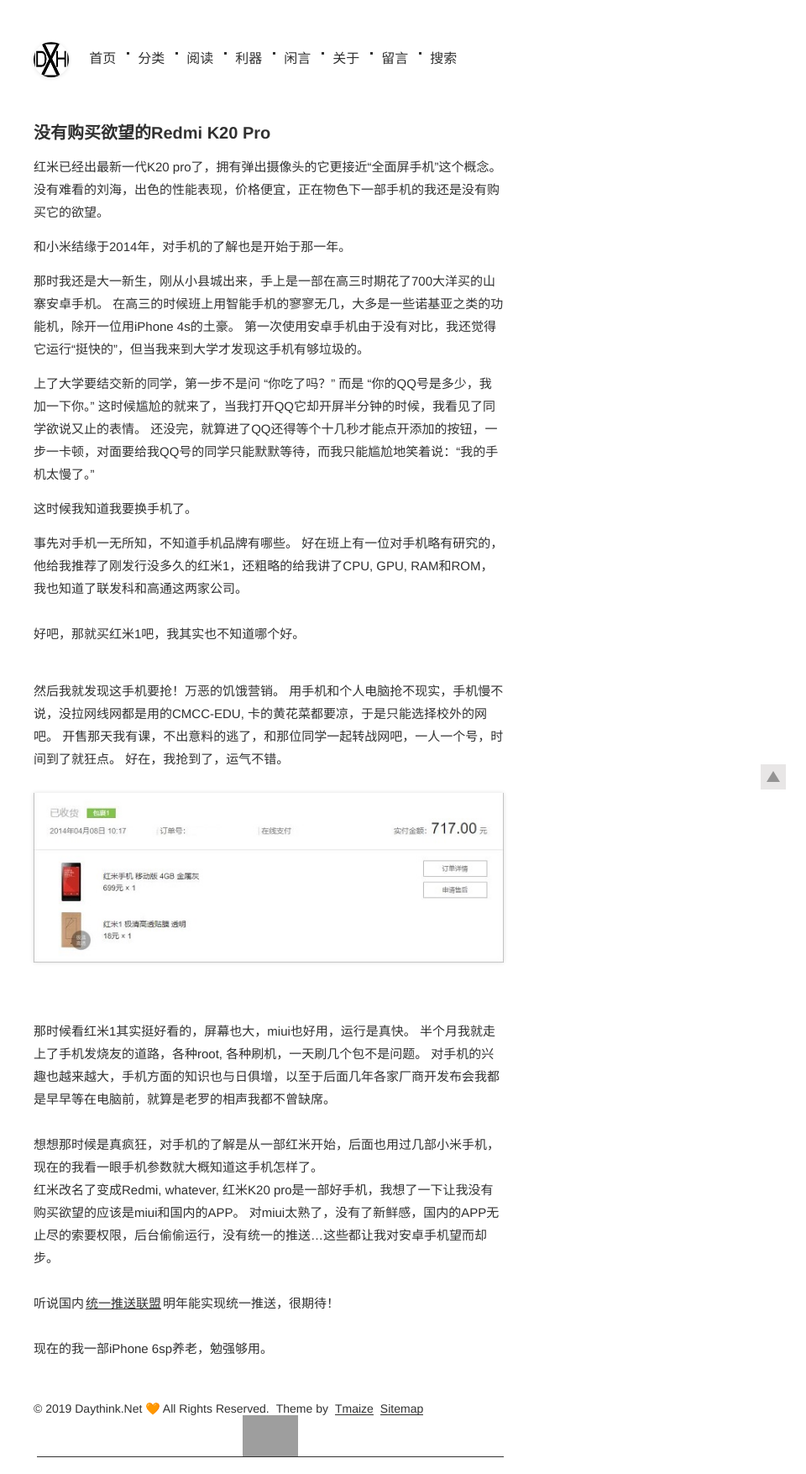
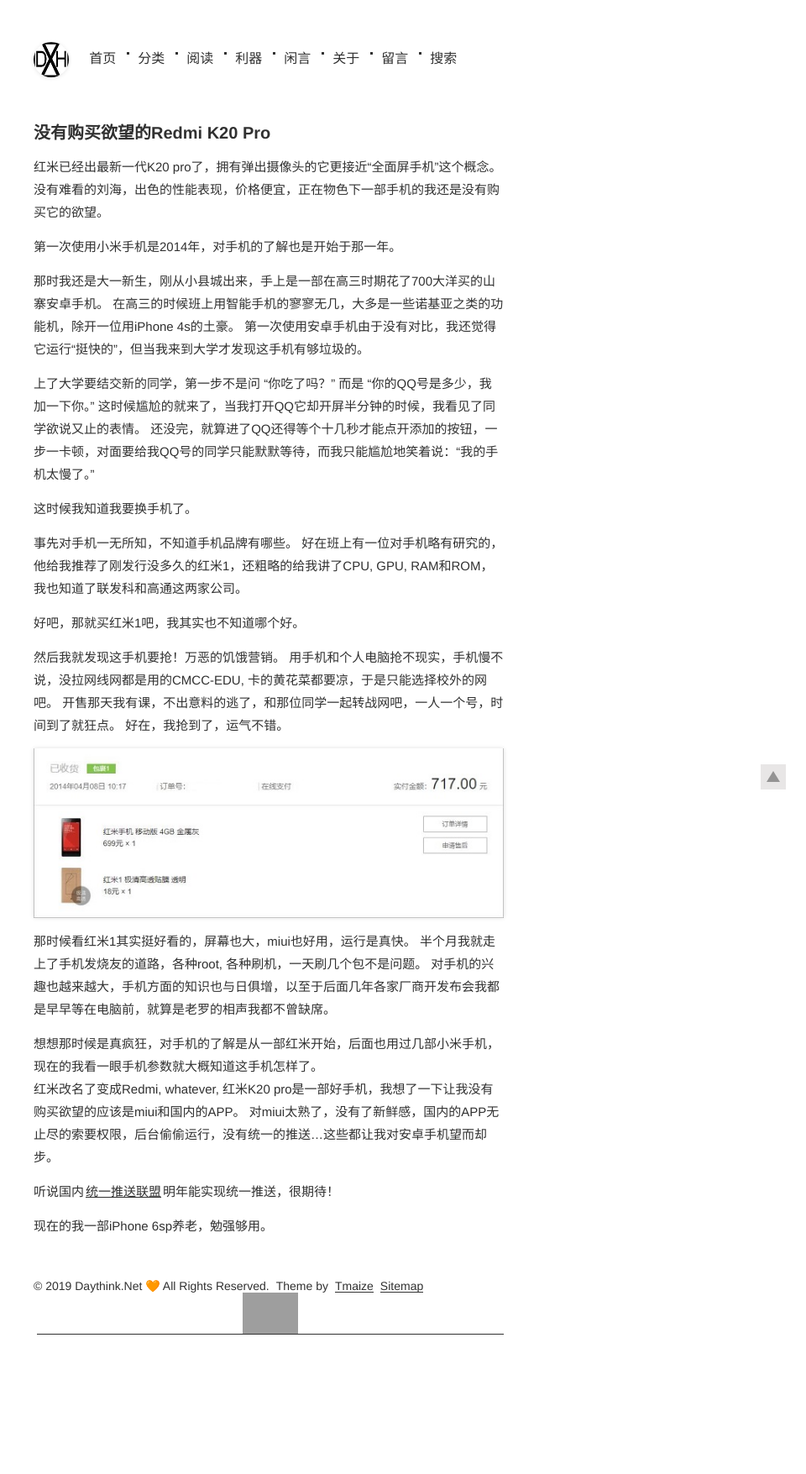
Before and after one commit to Devinteng/blog3, a Jekyll site: the page built from _posts/2019-05-31-没有购买欲望的Redmi K20 Pro.md, in a window 1280 px wide. Shown: the whole page at 84% size, without its empty margins (320-1280 px from the left). Built offline with Jekyll 4.4.1, drawn with Linux system fonts in a browser that asks for light colours; after the commit the page ends 1609 px from its top, so only the background shows below that; grey boxes are pictures that could not be loaded.

Commit message:
Update 2019-05-31-没有购买欲望的Redmi K20 Pro.md

```diff
--- a/_posts/2019-05-31-没有购买欲望的Redmi K20 Pro.md
+++ b/_posts/2019-05-31-没有购买欲望的Redmi K20 Pro.md
@@ -7,7 +7,7 @@ categories: [手机]
 红米已经出最新一代K20 pro了，拥有弹出摄像头的它更接近“全面屏手机”这个概念。
 没有难看的刘海，出色的性能表现，价格便宜，正在物色下一部手机的我还是没有购买它的欲望。
 
-和小米结缘于2014年，对手机的了解也是开始于那一年。
+第一次使用小米手机是2014年，对手机的了解也是开始于那一年。
 
 那时我还是大一新生，刚从小县城出来，手上是一部在高三时期花了700大洋买的山寨安卓手机。
 在高三的时候班上用智能手机的寥寥无几，大多是一些诺基亚之类的功能机，除开一位用iPhone 4s的土豪。
@@ -22,25 +22,24 @@ categories: [手机]
 
 事先对手机一无所知，不知道手机品牌有哪些。
 好在班上有一位对手机略有研究的，他给我推荐了刚发行没多久的红米1，还粗略的给我讲了CPU, GPU, RAM和ROM，我也知道了联发科和高通这两家公司。
-<br/><br/>
+
 好吧，那就买红米1吧，我其实也不知道哪个好。
-<br/><br/>
 
 然后我就发现这手机要抢！万恶的饥饿营销。
 用手机和个人电脑抢不现实，手机慢不说，没拉网线网都是用的CMCC-EDU, 卡的黄花菜都要凉，于是只能选择校外的网吧。
 开售那天我有课，不出意料的逃了，和那位同学一起转战网吧，一人一个号，时间到了就狂点。
 好在，我抢到了，运气不错。
-<br/><br/>
+
 ![红米1](/img/红米手机.jpg)
-<br/><br/>
+
 那时候看红米1其实挺好看的，屏幕也大，miui也好用，运行是真快。
 半个月我就走上了手机发烧友的道路，各种root, 各种刷机，一天刷几个包不是问题。
 对手机的兴趣也越来越大，手机方面的知识也与日俱增，以至于后面几年各家厂商开发布会我都是早早等在电脑前，就算是老罗的相声我都不曾缺席。
-<br/><br/>
+
 想想那时候是真疯狂，对手机的了解是从一部红米开始，后面也用过几部小米手机，现在的我看一眼手机参数就大概知道这手机怎样了。
 红米改名了变成Redmi, whatever, 红米K20 pro是一部好手机，我想了一下让我没有购买欲望的应该是miui和国内的APP。
 对miui太熟了，没有了新鲜感，国内的APP无止尽的索要权限，后台偷偷运行，没有统一的推送...这些都让我对安卓手机望而却步。
-<br/><br/>
+
 听说国内[统一推送联盟](http://www.chinaupa.com/)明年能实现统一推送，很期待！
-<br/><br/>
+
 现在的我一部iPhone 6sp养老，勉强够用。
```
